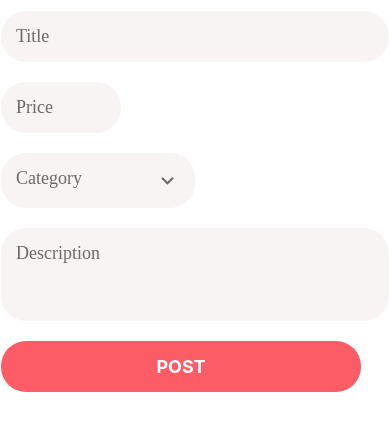
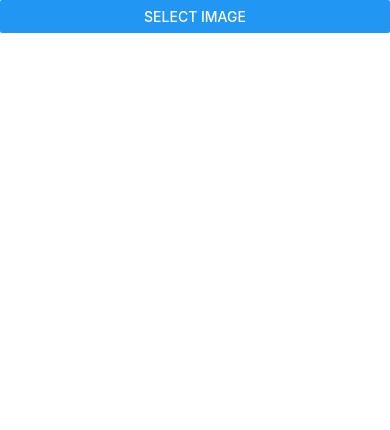
Before and after one commit to muhammad-asher/DoneWithit, a React Native app: screen / in a window 390 px wide. Shown: the top 430 px of the page. Built offline with nearby package versions, Linux system fonts and the light colour scheme.

Commit message:
initial commit for add image component

```diff
--- a/App.js
+++ b/App.js
@@ -1,6 +1,25 @@
-import React from "react";
-import ListingEditScreen from "./app/screens/ListingEditScreen";
+import React, { useState,useEffect } from "react";
+import { Image } from "react-native";
+import Screen from "./app/components/Screen";
+import * as ImagePicker from "expo-image-picker";
+import { Button } from "react-native";
 
 export default function App() {
-	return <ListingEditScreen />;
+
+	const [imageUri, setImageUri] = useState();
+
+	const selectImage = async () => {
+		try {
+			const result = await ImagePicker.launchCameraAsync();
+			if (!result.cancelled) setImageUri(result.uri);
+		} catch (error) {
+			console.log("Error Reading an Image", error);
+		}
+	};
+	return (
+		<Screen>
+			<Button title="Select Image" onPress={selectImage} />
+			<Image source={{uri:imageUri}} style={{ width: 200, height: 200 }} />
+		</Screen>
+	);
 }
--- a/package.json
+++ b/package.json
@@ -17,7 +17,9 @@
     "react-native": "https://github.com/expo/react-native/archive/sdk-39.0.4.tar.gz",
     "react-native-gesture-handler": "~1.7.0",
     "react-native-web": "~0.13.12",
-    "yup": "^0.32.8"
+    "yup": "^0.32.8",
+    "expo-image-picker": "~9.1.1",
+    "expo-permissions": "~9.3.0"
   },
   "devDependencies": {
     "@babel/core": "~7.9.0"
```
Also changed, not shown: 1 other file (tests, documents, lock files or other folders).
